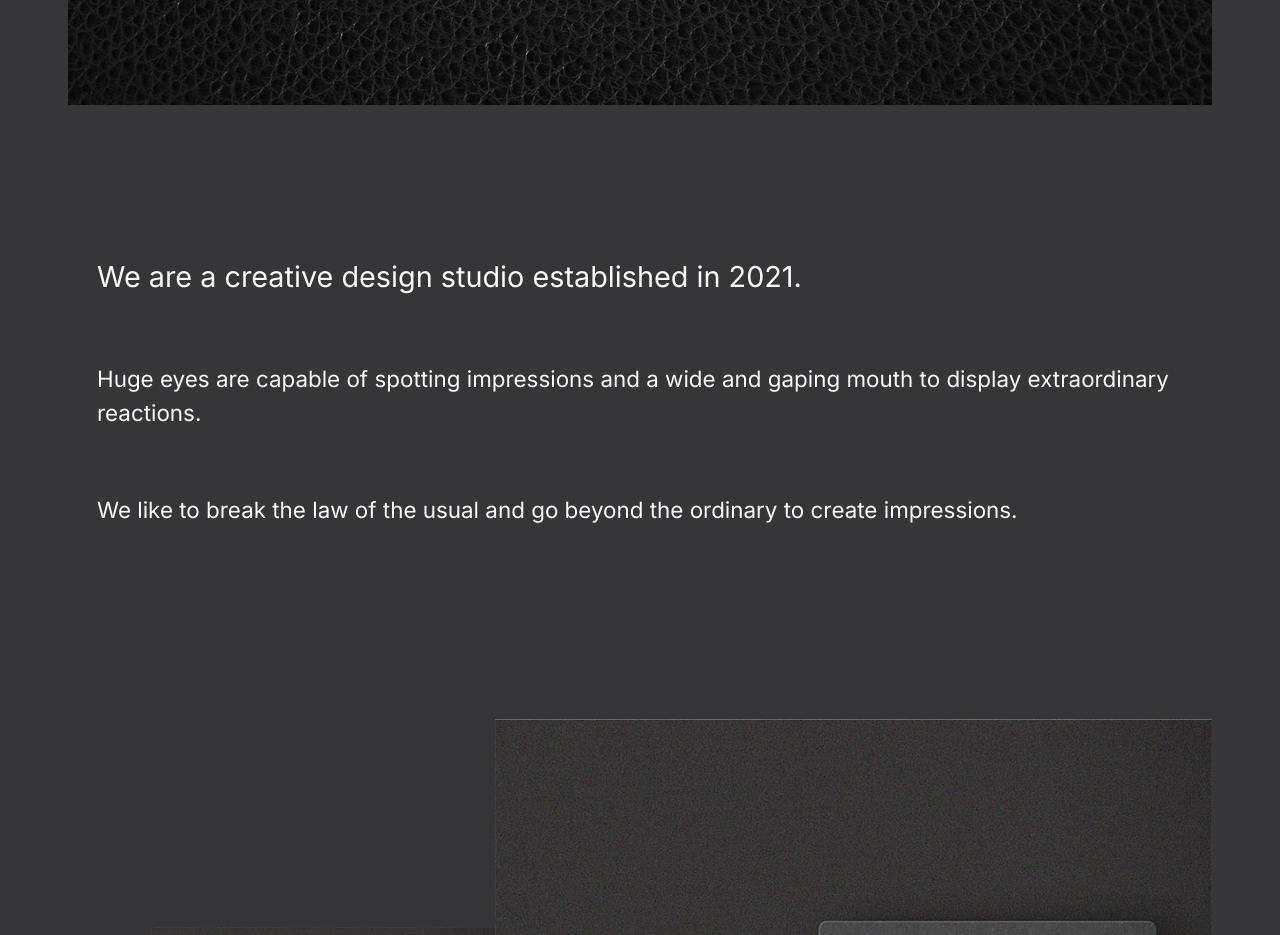
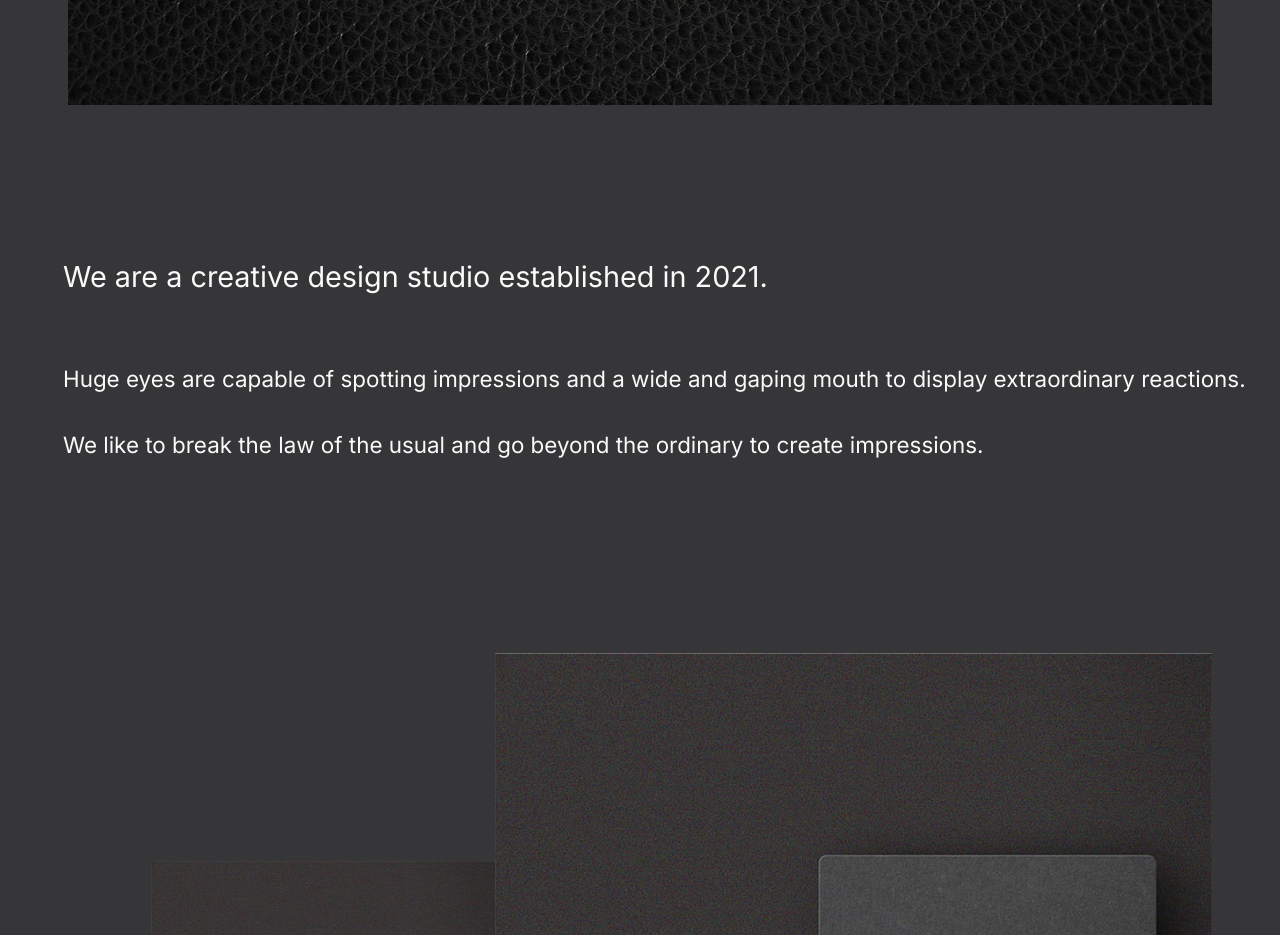
Before and after one commit to Potoostudio/potoo, a Next.js app: page /project-potoo in a window 1280 px wide. Shown: the part 1280-2215 px from the top of the page. Built offline with nearby package versions, Linux system fonts and the light colour scheme.

Commit message:
new css styling

```diff
--- a/pages/project-potoo.js
+++ b/pages/project-potoo.js
@@ -65,7 +65,7 @@ export default function Projects() {
                 display extraordinary reactions.
               </p>
             </div>
-            <div className="project-more-info pt-md-5 pt-3">
+            <div className="project-more-info pt-md-3 pt-3">
               <p className="more-info">
                 We like to break the law of the usual and go beyond the ordinary to create impressions.
               </p>
--- a/styles/globals.scss
+++ b/styles/globals.scss
@@ -697,7 +697,6 @@ a {
       }
     }
     .row-project-info {
-      max-width: 1182px !important;
       margin-left: auto;
       margin-right: auto;
       .project-statement {
@@ -2178,7 +2177,6 @@ a {
         }
       }
       .row-project-info {
-        max-width: 1182px !important;
         margin-left: auto;
         margin-right: auto;
         .project-statement {
```
